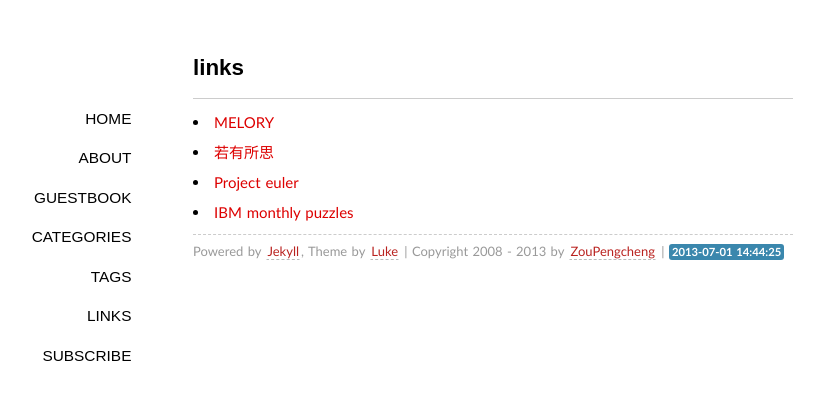
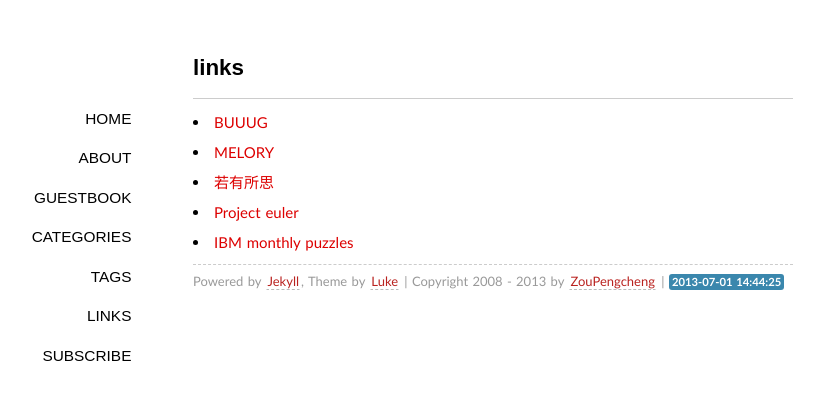
Before and after one commit to pc-z/pc-z.github.com, a Jekyll site: the page built from links/index.md, in a window 1280 px wide. Shown: the top 400 px of the page, without its empty margins (147-971 px from the left). Built offline with Jekyll 4.4.1, drawn with Linux system fonts in a browser that asks for light colours; some web fonts are replaced; Markdown is read by kramdown in place of the engine named in the settings; comment, search, counter and statistics services are not loaded.

Commit message:
add link

```diff
--- a/links/index.md
+++ b/links/index.md
@@ -4,6 +4,7 @@ layout: page
 comments: yes
 ---
 
+- [BUUUG](http://ccntgrid.org/)
 - [MELORY](http://melory.me/)
 - [若有所思](http://www.dotidea.cn/)
 - [Project euler](http://projecteuler.net/)
```
